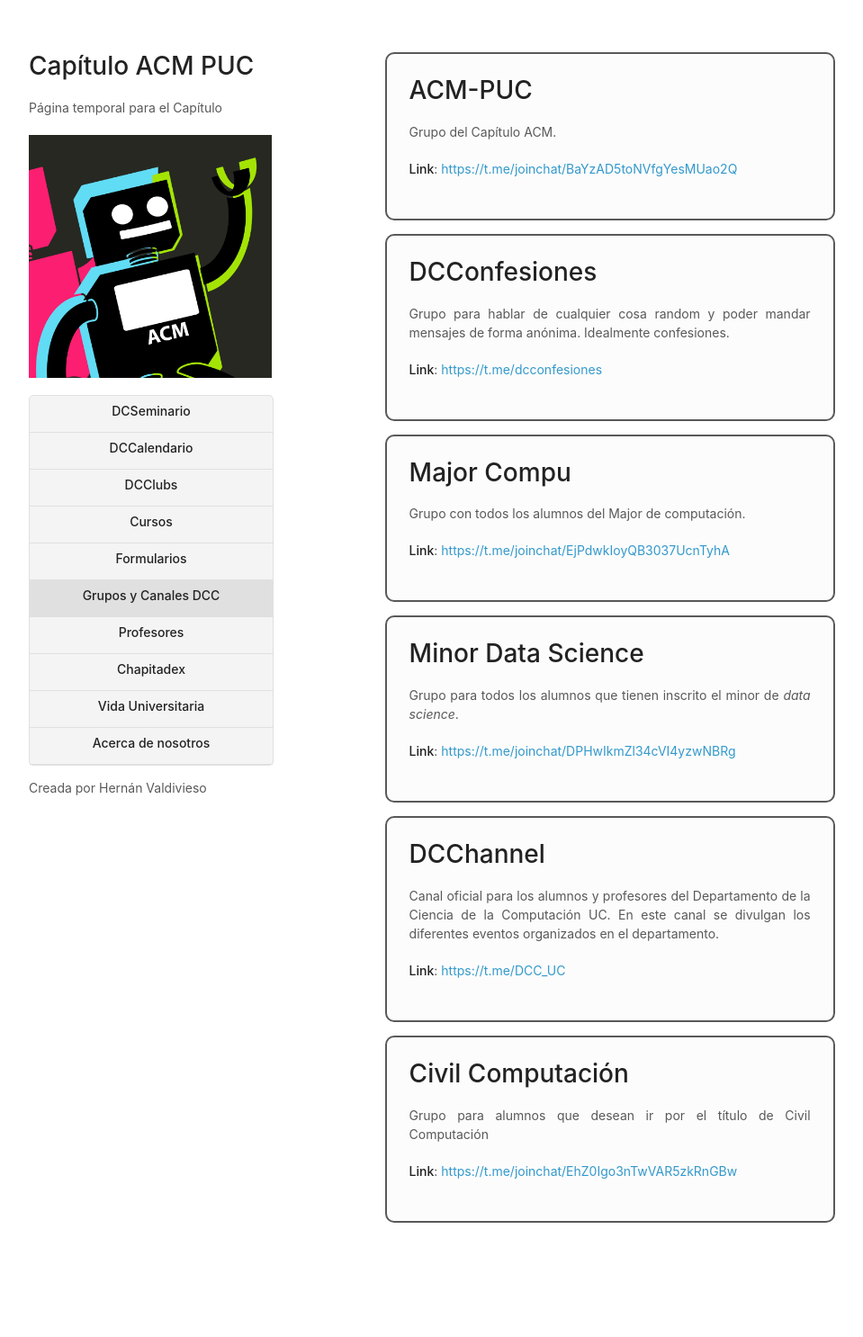
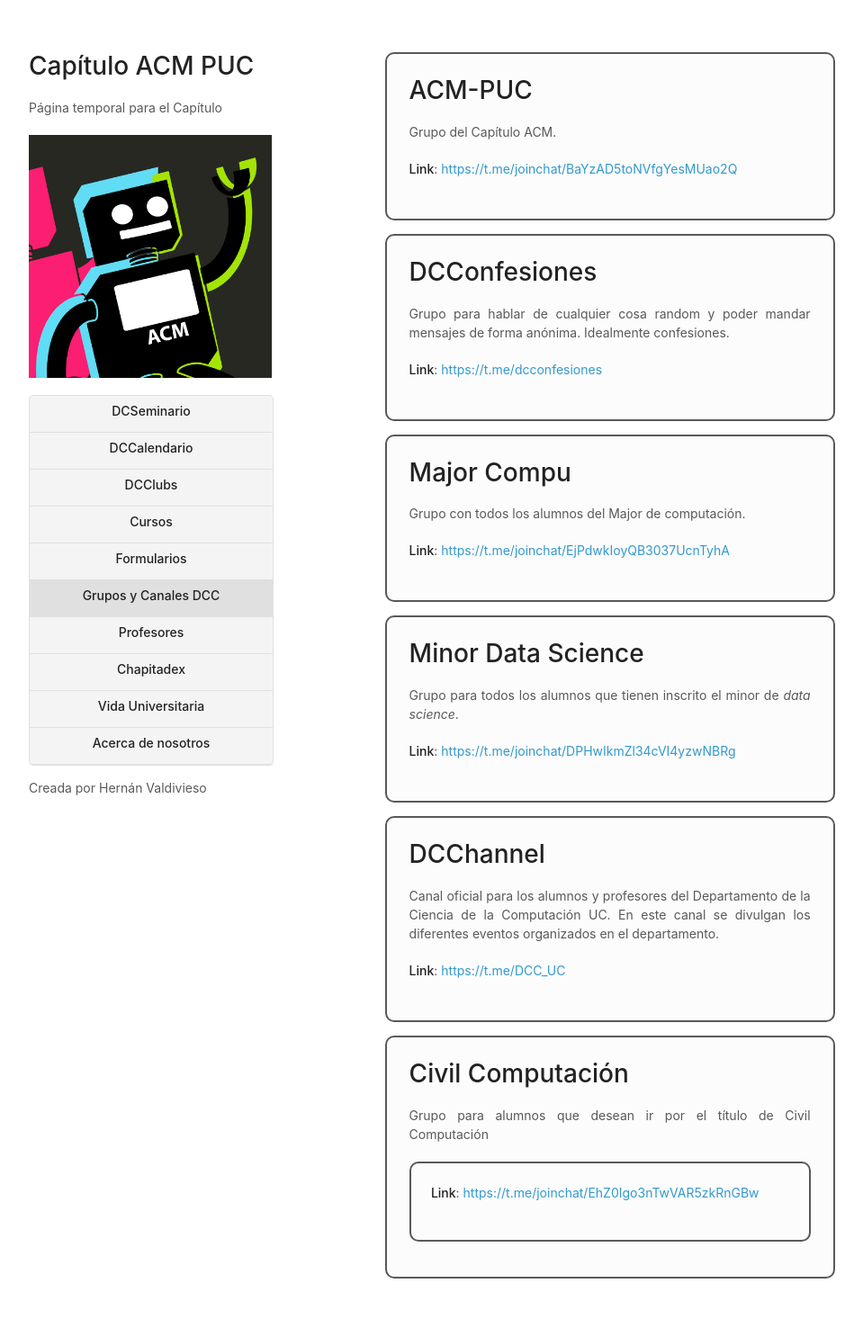
Before and after one commit to capitulo-acm-puc/capitulo-acm-puc.github.io, a Jekyll site: the page built from 6-grupos_y_canales.md, in a window 1280 px wide. Shown: the whole page at 90% size, without its empty margins (178-1137 px from the left). Built offline with Jekyll 4.4.1, drawn with Linux system fonts in a browser that asks for light colours; before the commit the page ends 1424 px from its top, so only the background shows below that.

Commit message:
Update 6-grupos_y_canales.md

```diff
--- a/6-grupos_y_canales.md
+++ b/6-grupos_y_canales.md
@@ -57,6 +57,9 @@ Canal oficial para los alumnos y profesores del Departamento de la Ciencia de la
 # Civil Computación
 Grupo para alumnos que desean ir por el título de Civil Computación
 
+<div class="grupo">
+
 **Link**: [https://t.me/joinchat/EhZ0Igo3nTwVAR5zkRnGBw](https://t.me/joinchat/EhZ0Igo3nTwVAR5zkRnGBw)
+</div>
 
 </div>
```
